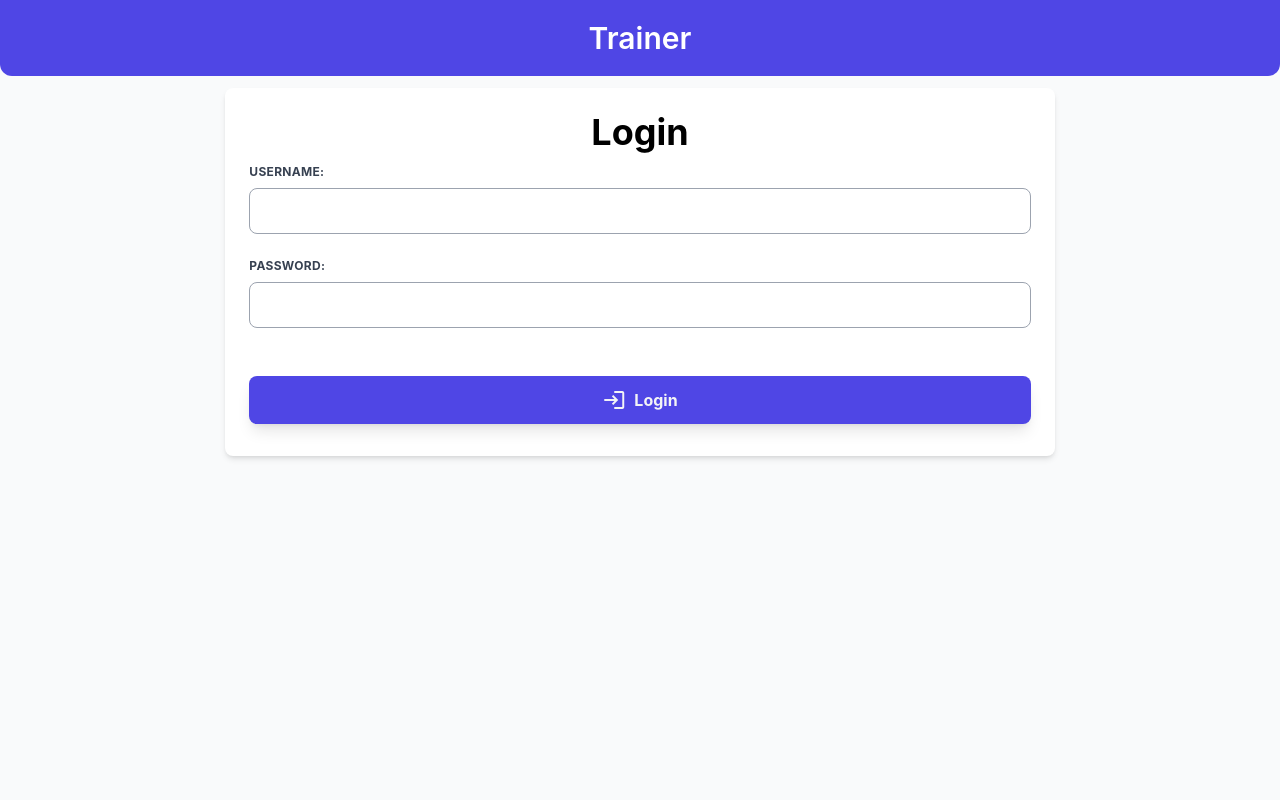
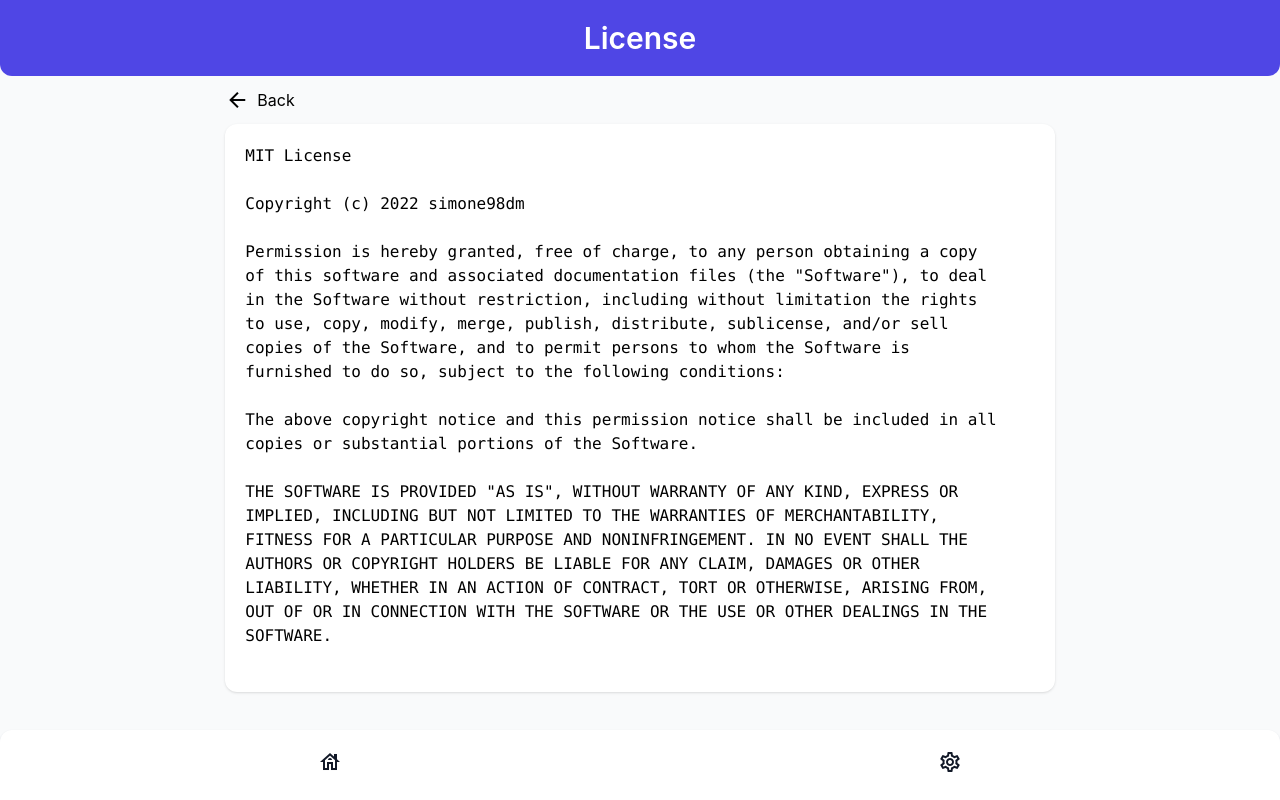
Before and after one commit to simone98dm/lazy-trainer-fe, a Vue app: page /license in a window 1280 px wide. Before the commit this address led to /login. Built offline with nearby package versions, Linux system fonts and the light colour scheme; no server answers.

Commit message:
Add licence and about page, bug fix and minor improvements

```diff
--- a/src/components/Item/Item.vue
+++ b/src/components/Item/Item.vue
@@ -1,6 +1,5 @@
 <script setup lang="ts">
   import Icon from "~/components/Icons/Icon.vue";
-  import { IconSize } from "~/utils";
 
   const props = defineProps([
     "id",
@@ -18,7 +17,7 @@
     if (minutes === 0) {
       return `${(seconds < 10 ? "0" : "") + seconds}"`;
     }
-    return `${minutes}' ${(seconds < 10 ? "0" : "") + seconds}"`;
+    return `${minutes}'${(seconds < 10 ? "0" : "") + seconds}"`;
   }
 </script>
 
@@ -27,14 +26,14 @@
     <div class="flex flex-row items-center justify-between">
       <div class="flex">
         <div
+          v-if="props.icon"
           class="p-2 hidden sm:block flex justify-center align-center"
-          v-if="props.icon"
         >
           <Icon :component="props.icon" />
         </div>
         <div
-          class="sm:ml-4 flex flex-col justify-center pl-2"
           v-if="props.name"
+          class="sm:ml-2 flex flex-col justify-center pl-2"
         >
           <h4
             :class="[
@@ -53,13 +52,13 @@
       <div>
         <h4
           v-if="props.time"
-          class="font-bold text-6xl sm:text-4xl text-slate-500"
+          class="font-bold text-5xl sm:text-4xl text-slate-500"
         >
           {{ millisToMinutesAndSeconds(props.time) }}
         </h4>
         <h4
           v-else-if="props.reps"
-          class="font-bold text-6xl sm:text-4xl text-slate-500"
+          class="font-bold text-5xl sm:text-4xl text-slate-500"
         >
           {{ props.reps }}r
         </h4>
--- a/src/components/Switch/Switch.vue
+++ b/src/components/Switch/Switch.vue
@@ -4,20 +4,21 @@
 </script>
 
 <template>
-  <div
-    class="relative inline-block w-14 mr-2 align-middle select-none transition duration-200 ease-in"
-  >
+  <!-- <div
+    class="relative inline-block w-10 mr-2 align-middle select-none transition duration-200 ease-in"
+  > -->
   <input
+    type="checkbox"
     :id="id"
-      class="toggle-checkbox absolute block w-8 h-8 rounded-full bg-white border-2 appearance-none cursor-pointer"
     :name="name"
-      type="checkbox"
     :checked="checked"
     @change="$emit('toggle', (($event.target as any) || undefined)?.checked)"
+    class="w-6 h-6 rounded-full bg-white"
   />
-    <label
-      class="toggle-label block overflow-hidden h-8 rounded-full bg-gray-300 cursor-pointer"
-      for="toggle"
+  <!-- class="toggle-checkbox absolute block w-6 h-6 rounded-full bg-white border-4 appearance-none cursor-pointer" -->
+  <!-- <label
+      :for="id"
+      class="toggle-label block overflow-hidden h-6 rounded-full bg-gray-300 cursor-pointer"
     ></label>
-  </div>
+  </div> -->
 </template>
--- a/src/router/router.ts
+++ b/src/router/router.ts
@@ -1,16 +1,19 @@
-import { createRouter, createWebHistory } from "vue-router";
+import { createRouter, createWebHistory, RouteComponent } from "vue-router";
 import { useUserStore } from "../stores/user";
 import { Role } from "../utils/enum";
-import Home from "../views/Home.vue";
-import Details from "../views/Details.vue";
-import Activity from "../views/Activity.vue";
-import Timer from "../views/Timer.vue";
-import Session from "../views/Session.vue";
-import Login from "../views/Login.vue";
-import Settings from "../views/Settings.vue";
-import Trainer from "../views/Trainer.vue";
-import Group from "../views/Group.vue";
-import NotFound from "../views/NotFound.vue";
+
+const Home = (): Promise<RouteComponent> => import("../views/Home.vue");
+const Details = (): Promise<RouteComponent> => import("../views/Details.vue");
+const Activity = (): Promise<RouteComponent> => import("../views/Activity.vue");
+const Timer = (): Promise<RouteComponent> => import("../views/Timer.vue");
+const Session = (): Promise<RouteComponent> => import("../views/Session.vue");
+const Login = (): Promise<RouteComponent> => import("../views/Login.vue");
+const Settings = (): Promise<RouteComponent> => import("../views/Settings.vue");
+const Trainer = (): Promise<RouteComponent> => import("../views/Trainer.vue");
+const Group = (): Promise<RouteComponent> => import("../views/Group.vue");
+const NotFound = (): Promise<RouteComponent> => import("../views/NotFound.vue");
+const About = (): Promise<RouteComponent> => import("../views/About.vue");
+const License = (): Promise<RouteComponent> => import("../views/License.vue");
 
 const routes = [
   {
@@ -111,6 +114,24 @@ const routes = [
       requireAdmin: false,
     },
   },
+  {
+    path: "/about",
+    name: "about",
+    component: About,
+    meta: {
+      requireAuth: false,
+      requireAdmin: false,
+    },
+  },
+  {
+    path: "/license",
+    name: "license",
+    component: License,
+    meta: {
+      requireAuth: false,
+      requireAdmin: false,
+    },
+  },
 ];
 
 const router = createRouter({
@@ -119,7 +140,7 @@ const router = createRouter({
   linkExactActiveClass: "bg-slate-100 text-indigo-600",
 });
 
-router.beforeEach((to, from) => {
+router.beforeEach((to) => {
   const userStore = useUserStore();
   if (to.meta.requireAuth && !userStore.isLogged) {
     return "/login";
--- /dev/null
+++ b/src/views/About.vue
@@ -0,0 +1,53 @@
+<script setup lang="ts">
+  import { useSettingStore } from "~/stores/settings";
+  import github from "~/assets/github.svg";
+  import linkedin from "~/assets/linkedin.svg";
+  import BackButton from "~/components/BackButton/BackButton.vue";
+  import { useRouter } from "vue-router";
+  const router = useRouter();
+
+  const settingsStore = useSettingStore();
+  settingsStore.setHeader("About");
+</script>
+
+<template>
+  <div class="mb-3">
+    <BackButton @click="router.back()"></BackButton>
+  </div>
+  <div class="text-center">
+    <div class="mb-6 bg-white shadow rounded-xl p-5">
+      <img
+        src="https://avatars.githubusercontent.com/u/17797267?v=4"
+        class="rounded-full w-20 mx-auto mb-6"
+      />
+      <p class="text-4xl font-bold mb-6">Hi folks 👋</p>
+      <p class="text-4xl font-bolder mb-6">my name is Simone</p>
+      <p class="text-xl">I'm a software engineer👨🏻‍💻 from Italy🇮🇹</p>
+    </div>
+    <div class="mb-6 bg-white shadow rounded-xl p-5">
+      <p class="text-2xl font-bold">Reach me out:</p>
+      <div class="flex flex-col">
+        <div class="flex justify-center mb-1">
+          <a href="https://github.com/simone98dm" target="_blank">
+            <img :src="github" class="w-10" alt="github logo" />
+          </a>
+          <a
+            href="https://www.linkedin.com/in/simone-d-b40a2a6b/"
+            target="_blank"
+          >
+            <img :src="linkedin" class="w-10" alt="linkedin logo" />
+          </a>
+        </div>
+        <a
+          href="https://www.buymeacoffee.com/simone98dm"
+          target="_blank"
+          class="mx-auto"
+        >
+          <img
+            src="https://img.shields.io/badge/Someone%20said%20Pizza-ffdd00?style=for-the-badge&logo=buy-me-a-coffee&logoColor=black"
+          />
+        </a>
+      </div>
+    </div>
+  </div>
+</template>
--- /dev/null
+++ b/src/views/License.vue
@@ -0,0 +1,40 @@
+<script setup lang="ts">
+  import { useSettingStore } from "~/stores/settings";
+  import { useRouter } from "vue-router";
+  import BackButton from "~/components/BackButton/BackButton.vue";
+  const router = useRouter();
+
+  const settingsStore = useSettingStore();
+  settingsStore.setHeader("License");
+</script>
+<template>
+  <div class="mb-3">
+    <BackButton @click="router.back()"></BackButton>
+  </div>
+  <div class="shadow p-5 rounded-xl mb-6 bg-white">
+    <pre class="mx-auto">
+MIT License
+
+Copyright (c) 2022 simone98dm
+
+Permission is hereby granted, free of charge, to any person obtaining a copy
+of this software and associated documentation files (the "Software"), to deal
+in the Software without restriction, including without limitation the rights
+to use, copy, modify, merge, publish, distribute, sublicense, and/or sell
+copies of the Software, and to permit persons to whom the Software is
+furnished to do so, subject to the following conditions:
+
+The above copyright notice and this permission notice shall be included in all
+copies or substantial portions of the Software.
+
+THE SOFTWARE IS PROVIDED "AS IS", WITHOUT WARRANTY OF ANY KIND, EXPRESS OR
+IMPLIED, INCLUDING BUT NOT LIMITED TO THE WARRANTIES OF MERCHANTABILITY,
+FITNESS FOR A PARTICULAR PURPOSE AND NONINFRINGEMENT. IN NO EVENT SHALL THE
+AUTHORS OR COPYRIGHT HOLDERS BE LIABLE FOR ANY CLAIM, DAMAGES OR OTHER
+LIABILITY, WHETHER IN AN ACTION OF CONTRACT, TORT OR OTHERWISE, ARISING FROM,
+OUT OF OR IN CONNECTION WITH THE SOFTWARE OR THE USE OR OTHER DEALINGS IN THE
+SOFTWARE.
+  </pre
+    >
+  </div>
+</template>
--- a/src/views/Settings.vue
+++ b/src/views/Settings.vue
@@ -1,12 +1,13 @@
 <script setup lang="ts">
   import Button from "~/components/Button/Button.vue";
-  import { ButtonColor, Role, RoleName } from "~/utils";
+  import { ButtonColor, LinkType, Role, RoleName } from "~/utils";
   import Loading from "~/components/Loading/Loading.vue";
   import { useActivityStore } from "~/stores/activity";
   import { useSettingStore } from "~/stores/settings";
   import { useUserStore } from "~/stores/user";
   import Switch from "~/components/Switch/Switch.vue";
   import { ref } from "vue";
+  import Link from "~/components/Link/Link.vue";
 
   const activityStore = useActivityStore();
   const settingsStore = useSettingStore();
@@ -22,7 +23,7 @@
 
   function syncProfile() {
     syncStatus.value = true;
-    activityStore.sync().then(() => {
+    activityStore.sync().finally(() => {
       syncStatus.value = false;
     });
   }
@@ -31,29 +32,29 @@
 <template>
   <div class="flex flex-col justify-center">
     <div class="shadow p-5 rounded-xl mb-6 bg-white">
-      <h1 class="text-4xl font-bold mb-3">Profile:</h1>
+      <h1 class="text-2xl font-bold mb-3">Profile</h1>
       <div class="w-full p-3">
         <div
-          class="text-2xl flex justify-between pb-1 mb-6 border-b-2 border-dotted"
+          class="text-xl flex justify-between pb-1 mb-6 border-b-2 border-dotted"
         >
-          Username:
+          Username
           <span class="font-bold">
             {{ userStore.username }}
           </span>
         </div>
         <div
-          class="text-2xl flex justify-between pb-1 mb-6 border-b-2 border-dotted"
+          class="text-xl flex justify-between pb-1 mb-6 border-b-2 border-dotted"
         >
-          Role:
+          Role
           <span class="font-bold">
             {{ RoleName[userStore.role as Role] }}
           </span>
         </div>
         <div
-          class="text-2xl flex justify-between pb-1 mb-6 border-b-2 border-dotted"
+          class="text-xl flex justify-between pb-1 mb-6 border-b-2 border-dotted"
           v-if="!userStore.isTrainer"
         >
-          Trainer:
+          Trainer
           <span class="font-bold" v-if="userStore.getTrainer">
             {{ userStore.getTrainer }}
           </span>
@@ -62,13 +63,12 @@
       </div>
     </div>
     <div class="shadow p-5 rounded-xl mb-6 bg-white">
-      <h1 class="text-4xl font-bold mb-3">Settings:</h1>
+      <h1 class="text-2xl font-bold mb-3">Preferences</h1>
       <div class="w-full p-3">
         <div
-          class="text-2xl flex justify-between pb-1 mb-6 border-b-2 border-dotted"
+          class="text-xl flex justify-between pb-1 mb-6 border-b-2 border-dotted"
         >
-          Disable audio:
-          <div>
+          Disable audio
           <Switch
             id="disableAudio"
             name="toggleDisableAudio"
@@ -77,17 +77,35 @@
           />
         </div>
       </div>
-      </div>
-    </div>
       <Button
         v-if="!userStore.isTrainer"
         :color="ButtonColor.PRIMARY"
         :loading="syncStatus"
-      full="false"
         icon="cloud_sync"
-      label="Sync"
+        label="Sync data"
         @click="syncProfile"
       />
+    </div>
+    <div class="mb-6 flex justify-around gap-4">
+      <Link
+        :to="{ name: 'about' }"
+        :full="true"
+        :type="LinkType.BUTTON"
+        :color="ButtonColor.LIGHT"
+        icon="account_circle"
+        label="Author"
+      >
+      </Link>
+      <Link
+        :to="{ name: 'license' }"
+        :full="true"
+        :type="LinkType.BUTTON"
+        :color="ButtonColor.LIGHT"
+        icon="verified_user"
+        label="License"
+      >
+      </Link>
+    </div>
     <Button
       :color="ButtonColor.PRIMARY"
       full="false"
```
Also changed, not shown: src/assets/github.svg (added), src/assets/linkedin.svg (added). Lines whose indentation alone changed are shown as unchanged.
